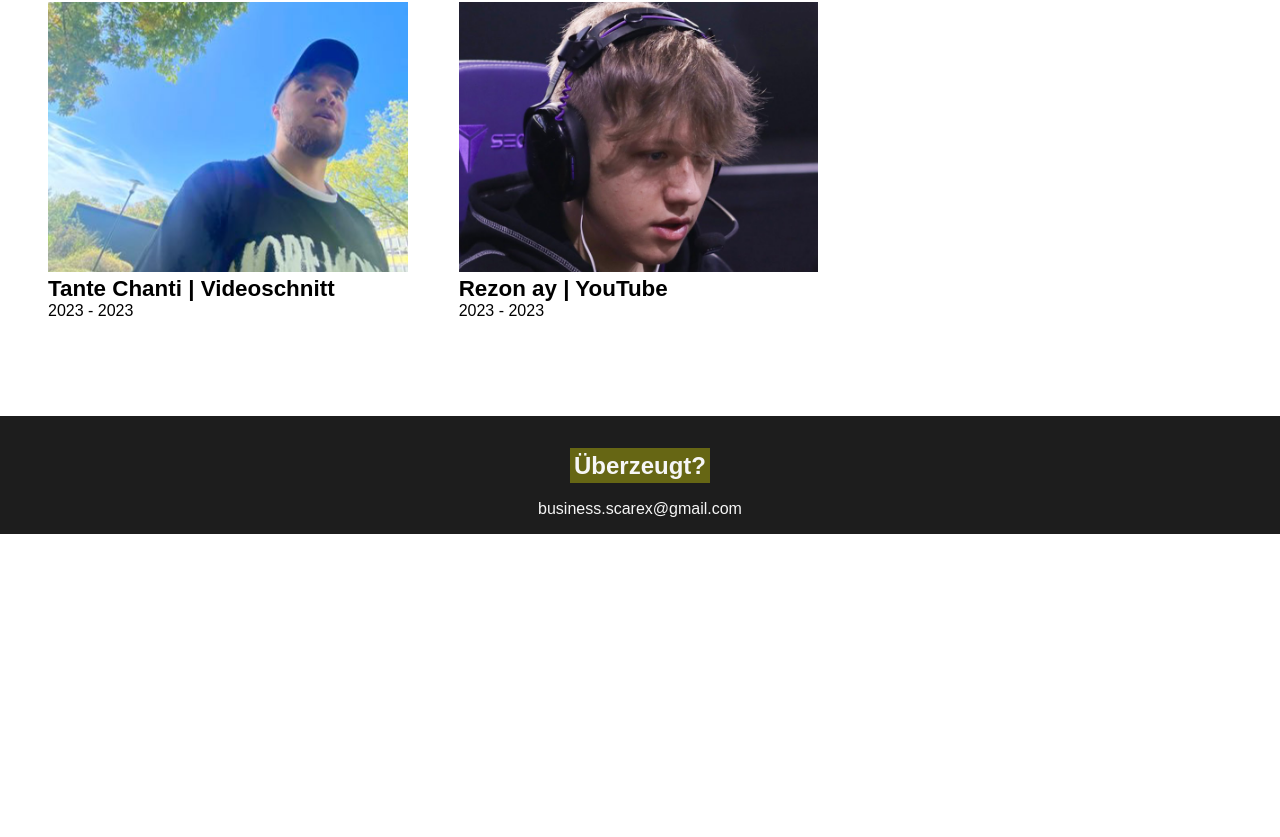
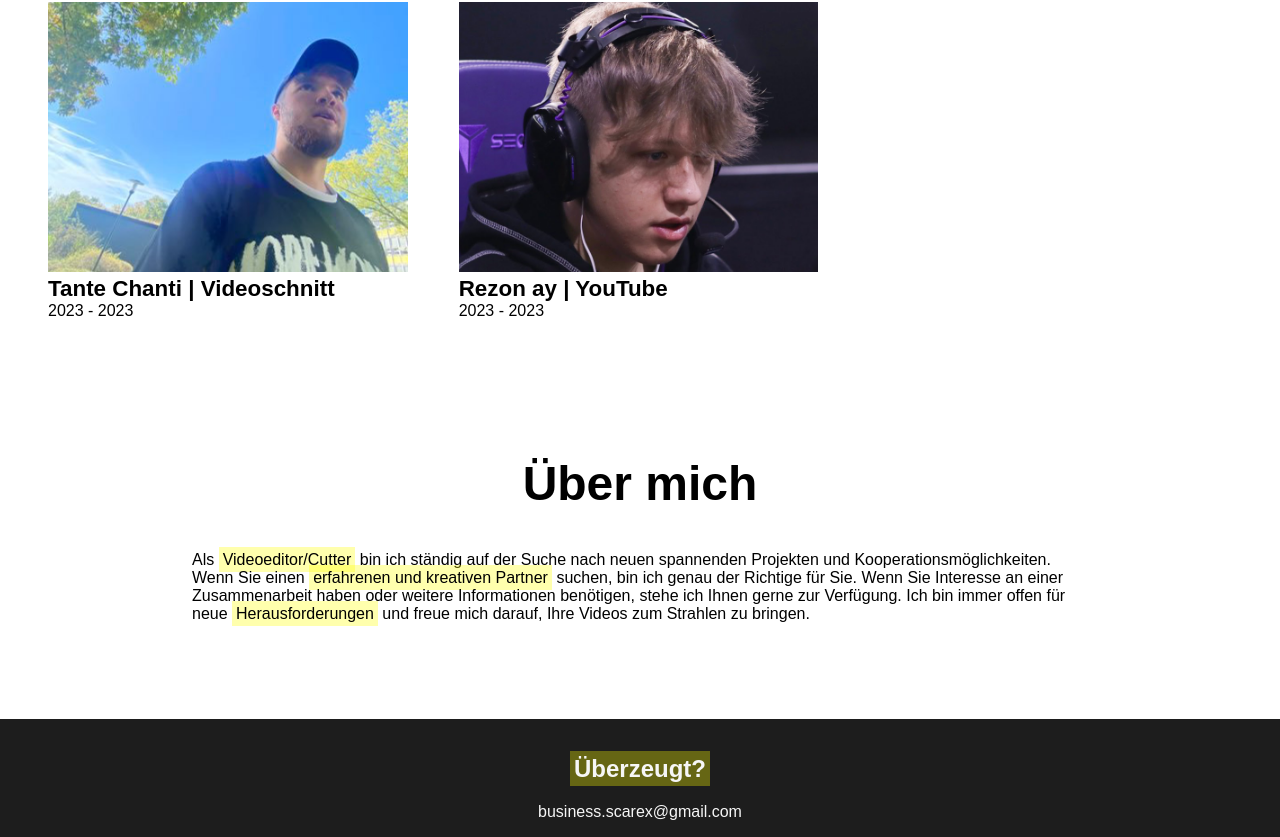
Before and after one commit to BlackDayz/scarex-portfolio, a Vue app: page / in a window 1280 px wide. Shown: the part 1332-2169 px from the top of the page. Before the commit the page ends 1866 px from the top, so only its background shows below. Built offline with nearby package versions, Linux system fonts and the light colour scheme; a web font is replaced by a local one.

Commit message:
feat: about section

```diff
--- a/src/assets/scss/base.scss
+++ b/src/assets/scss/base.scss
@@ -8,3 +8,4 @@
 @import 'components/section-top/section-top.scss';
 @import 'components/clients/clients.scss';
 @import 'components/contact/contact.scss';
+@import 'components/about/about.scss';
--- /dev/null
+++ b/src/assets/scss/components/about/about.scss
@@ -0,0 +1,10 @@
+.section-about {
+    display: block;
+    margin: 0 auto $spacer-7 auto;
+    width: 70%;
+
+    h2 {
+        font-size: 3rem;
+        text-align: center;
+    }
+}
--- /dev/null
+++ b/src/components/homepage/about.component.vue
@@ -0,0 +1,25 @@
+<template>
+    <section class="section-about">
+        <h2>{{ snippets.about.title }}</h2>
+        <p v-html="snippets.about.text"></p>
+    </section>
+</template>
+
+<script>
+export default {
+    name: 'aboutComponent',
+    data() {
+        return {
+            snippets: {
+                about: {
+                    title: 'Über mich',
+                    text: `Als <span class="text-highlight-yellow">Videoeditor/Cutter</span> bin ich ständig auf der Suche nach neuen spannenden Projekten und Kooperationsmöglichkeiten.
+                    Wenn Sie einen <span class="text-highlight-yellow">erfahrenen und kreativen Partner</span> suchen, bin ich genau der Richtige für Sie.
+                    Wenn Sie Interesse an einer Zusammenarbeit haben oder weitere Informationen benötigen, stehe ich Ihnen gerne zur Verfügung.
+                    Ich bin immer offen für neue <span class="text-highlight-yellow">Herausforderungen</span> und freue mich darauf, Ihre Videos zum Strahlen zu bringen.`,
+                },
+            }
+        };
+    },
+};
+</script>
--- a/src/views/Homepage.vue
+++ b/src/views/Homepage.vue
@@ -2,6 +2,7 @@
   <HeaderComponent />
   <SectionTopComponent />
   <ClientsComponent />
+  <AboutComponent />
   <ContactComponents />
 </template>
 
@@ -10,6 +11,7 @@ import ClientsComponent from '@/components/homepage/clients.component.vue';
 import HeaderComponent from '@/components/homepage/header.component.vue';
 import SectionTopComponent from '@/components/homepage/section-top.component.vue';
 import ContactComponents from '@/components/_contact/contact.component.vue';
+import AboutComponent from '@/components/homepage/about.component.vue';
 
 export default {
   // eslint-disable-next-line vue/multi-word-component-names
@@ -18,6 +20,7 @@ export default {
     HeaderComponent,
     SectionTopComponent,
     ClientsComponent,
+    AboutComponent,
     ContactComponents,
   }
 };
```
